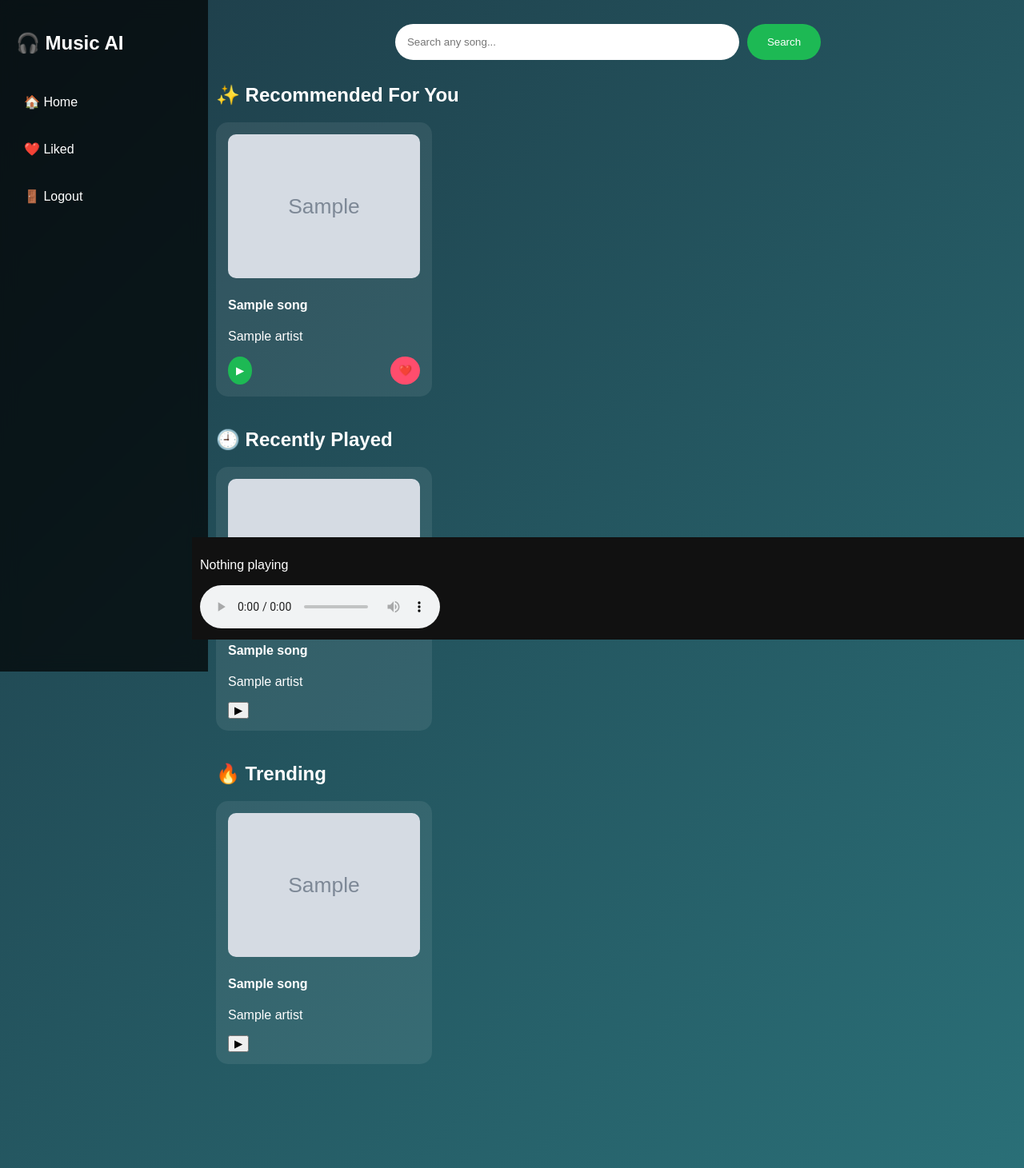
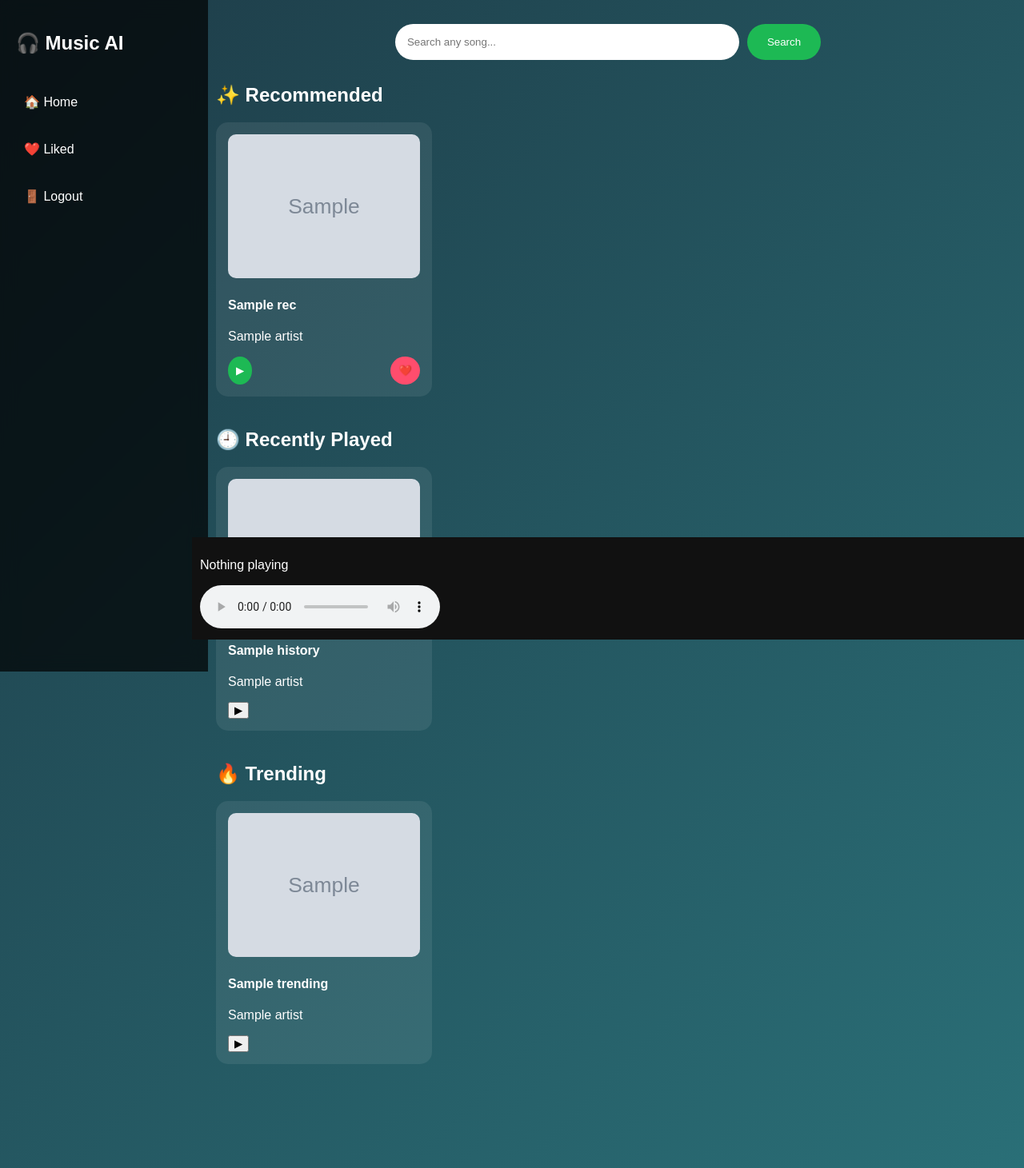
Before and after one commit to Swaliha-jamadar-070/Music-Recommender-System, a Flask app: template templates/index.html in a window 1280 px wide. Shown: the whole page at 80% size. Run offline with Flask 3, Linux system fonts and the light colour scheme; the template is opened without the code that fills it: most values are stand-ins (such as "Sample title", 1, 10 or a date in 2020); grey boxes marked "Sample" are stand-in pictures.

Commit message:
Update index.html

```diff
--- a/templates/index.html
+++ b/templates/index.html
@@ -4,6 +4,7 @@
 <title>Music AI</title>
 <link rel="stylesheet" href="/static/style.css">
 </head>
+
 <body>
 
 <div class="sidebar">
@@ -15,44 +16,40 @@
 
 <div class="main">
 
-    <!-- Search -->
 <form method="POST" class="search-bar">
 <input type="text" name="song" placeholder="Search any song...">
-        <button type="submit">Search</button>
+<button>Search</button>
 </form>
 
 <!-- Recommended -->
 <div class="section">
-        <h2>✨ Recommended For You</h2>
-
+<h2>✨ Recommended</h2>
 <div class="scroll-container">
-            {% for song in recs %}
+{% for s in recs %}
 <div class="card">
-                <img src="{{ song.image }}">
-                <h4>{{ song.name }}</h4>
-                <p>{{ song.artist }}</p>
+<img src="{{s.image}}">
+<h4>{{s.name}}</h4>
+<p>{{s.artist}}</p>
 
 <div class="actions">
-                    <button onclick="play('{{song.name}}','{{song.preview}}','{{song.artist}}')">▶</button>
-                    <button onclick="likeSong('{{song.name}}')">❤️</button>
+<button onclick="play('{{s.name}}','{{s.preview}}','{{s.artist}}')">▶</button>
+<button onclick="likeSong('{{s.name}}')">❤️</button>
 </div>
 </div>
 {% endfor %}
 </div>
 </div>
 
-    <!-- Recently Played -->
+<!-- History -->
 <div class="section">
 <h2>🕘 Recently Played</h2>
-
 <div class="scroll-container">
-            {% for song in history %}
+{% for s in history %}
 <div class="card">
-                <img src="{{ song.image }}">
-                <h4>{{ song.name }}</h4>
-                <p>{{ song.artist }}</p>
-
-                <button onclick="play('{{song.name}}','{{song.preview}}','{{song.artist}}')">▶</button>
+<img src="{{s.image}}">
+<h4>{{s.name}}</h4>
+<p>{{s.artist}}</p>
+<button onclick="play('{{s.name}}','{{s.preview}}','{{s.artist}}')">▶</button>
 </div>
 {% endfor %}
 </div>
@@ -61,15 +58,13 @@
 <!-- Trending -->
 <div class="section">
 <h2>🔥 Trending</h2>
-
 <div class="scroll-container">
-            {% for song in trending %}
+{% for s in trending %}
 <div class="card">
-                <img src="{{ song.image }}">
-                <h4>{{ song.name }}</h4>
-                <p>{{ song.artist }}</p>
-
-                <button onclick="play('{{song.name}}','{{song.preview}}','{{song.artist}}')">▶</button>
+<img src="{{s.image}}">
+<h4>{{s.name}}</h4>
+<p>{{s.artist}}</p>
+<button onclick="play('{{s.name}}','{{s.preview}}','{{s.artist}}')">▶</button>
 </div>
 {% endfor %}
 </div>
@@ -77,7 +72,6 @@
 
 </div>
 
-<!-- Player -->
 <div class="player">
 <p id="now">Nothing playing</p>
 <audio id="audio" controls></audio>
```
Lines whose indentation alone changed are shown as unchanged.
